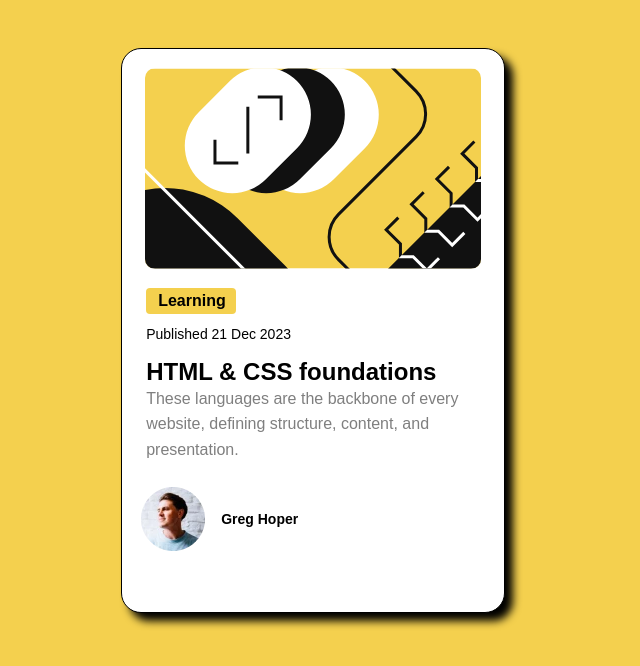
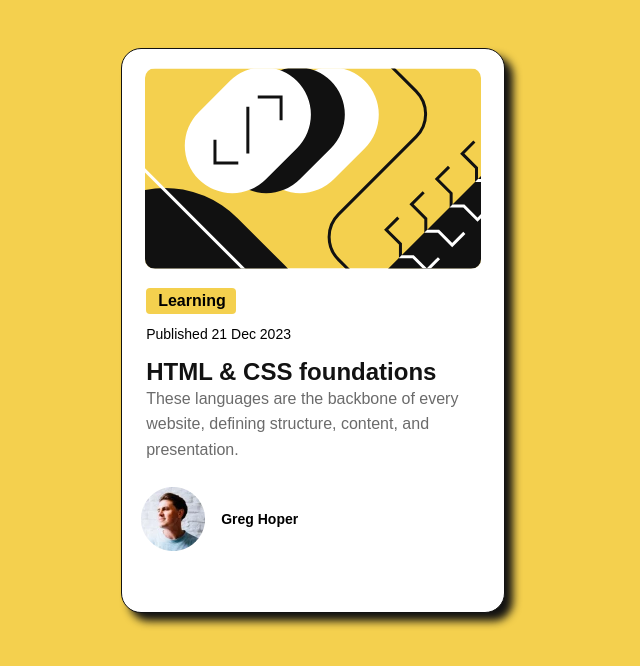
Before and after one commit to yusufozr/Yusufun-Deposu, a plain HTML site: page index.html in a window 1280 px wide. Shown: the whole page, without its empty margins (327-967 px from the left). Drawn offline with Linux system fonts and the light colour scheme.

Commit message:
renkler değişti

```diff
--- a/stayla.css
+++ b/stayla.css
@@ -6,21 +6,21 @@
 }
 
 body {
-    background-color: #F4D04E;
+    background-color: hsl(47, 88%, 63%);
 }
 
 a {
-    color: #000;
+    color: hsl(0, 0%, 7%);
     text-decoration: none;
 }
 
 #preview-card-container {
     width: 384px;
     height:565px;
-    background-color: #fff;
+    background-color: hsl(0, 0%, 100%);
     border-radius: 20px;
-    border: 1px solid black;
-    box-shadow: 8px 8px 8px #000;
+    border: 1px solid hsl(0, 0%, 7%);
+    box-shadow: 8px 8px 8px hsl(0, 0%, 7%);
     padding: 1.2rem;
      margin: 3rem auto;
 }
@@ -41,7 +41,7 @@ a {
 }
 
 .yellow-bg {
-    background-color: #F4D04E;
+    background-color: hsl(47, 88%, 63%);
     padding: 4px 12px;
     border-radius: 4px;
     width: 90px;
@@ -63,11 +63,11 @@ a {
 }
 
 .blog-post-title:hover {
-    color: #F4D04E;
+    color: hsl(47, 88%, 63%);
 }
 
 .preview-text {
-    color: #7f7f7f;
+    color: hsl(0, 0%, 42%);
     font-size: 16px;
     font-weight: 500;
     line-height: 1.6;
```
